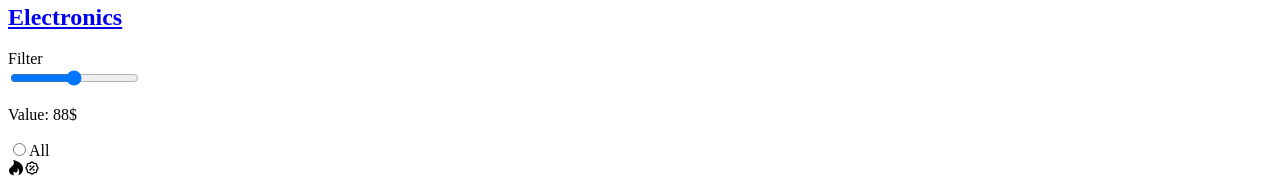
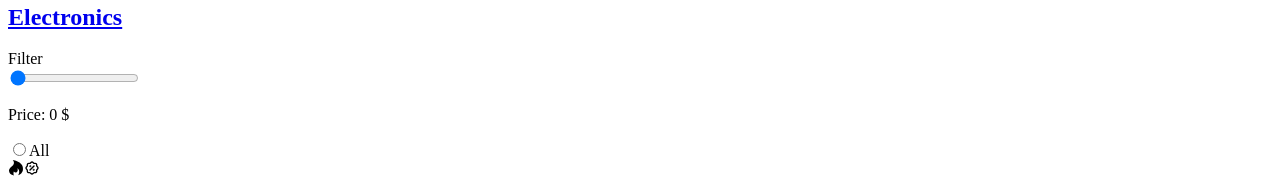
Before and after one commit to Taner940706/product-listing-page, a React (Create React App) app in the folder product/: page / in a window 1280 px wide. Shown: the part 233-411 px from the top of the page. Built offline with nearby package versions, Linux system fonts and the light colour scheme.

Commit message:
filter functionalities

```diff
--- a/product/src/App.js
+++ b/product/src/App.js
@@ -1,11 +1,31 @@
 import { BrowserRouter } from 'react-router-dom'
+import { useState } from 'react';
 
 import NavBar from "./Components/Navigation/NavBar";
 import Products from "./Components/Products/Products";
 import SideBar from './Components/SideBar/SideBar';
 
+import products from "./database/products"
+
+
 
 function App() {
+
+  const [query, setQuery] = useState("")
+  const [selectedColor, setSelectedColor] = useState(null)
+  const handleChangeEvent = event =>{
+    setQuery(event.target.value)}
+
+    const filteredItems = products.filter(
+      (product) => product.title.toLowerCase().indexOf(query.toLowerCase() !== -1)
+    );
+
+    const handleColorChange = event => {
+      setSelectedColor(event.target.value)
+    }
+
+
+
   return <>
   <BrowserRouter>
   <NavBar />
--- a/product/src/Components/Filters/Price/Price.js
+++ b/product/src/Components/Filters/Price/Price.js
@@ -1,11 +1,14 @@
-import React from 'react'
+import React, { useState } from 'react'
 import "./Price.css"
 
 export default function Price() {
+
+  const [selectedRangeValue, setSelectedRangeValue] = useState(0)
+
   return (
     <div className='slide-container'>
-      <input type="range" min="1" max="100" className='slider' id="myRange" />
-      <p>Value: <span id="price-value">88$</span></p>
+      <input type="range" min="1" max="100" className='slider' id="myRange" value={selectedRangeValue} onChange={(e) => setSelectedRangeValue(e.target.value)} />
+      <p>Price: <span id="price-value">{selectedRangeValue} $</span></p>
 </div>
   )
 }
--- a/product/src/database/products.js
+++ b/product/src/database/products.js
@@ -211,3 +211,5 @@ const products = [
       "rating": <AiFillStar className="rating" />,
     }
   ]
+
+  export default products;
```
